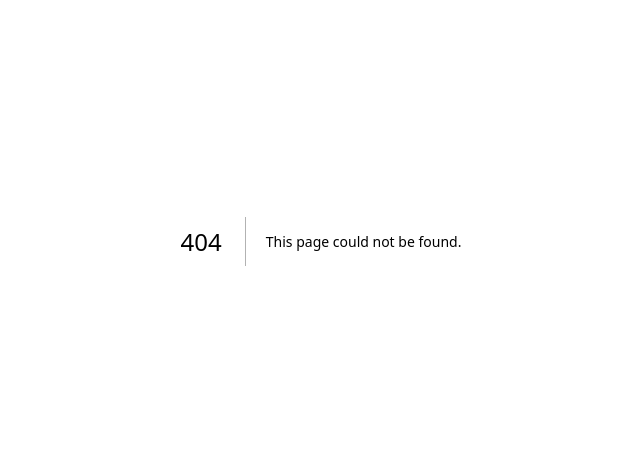
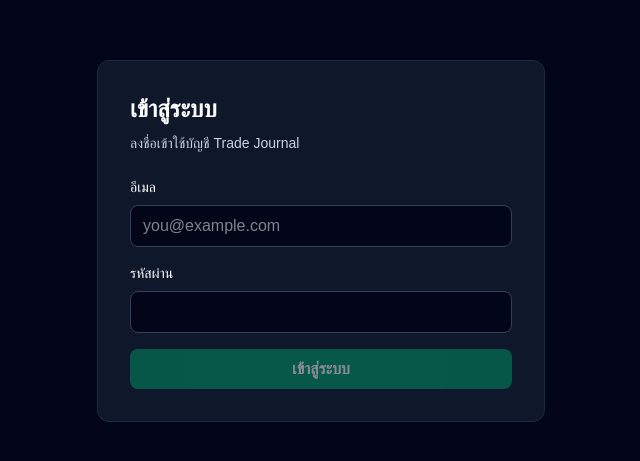
Before and after one commit to Parinya-boss/tradejournal, a Next.js app in the folder frontend/: page /login in a window 1280 px wide. Before the commit this address had no page. Shown: the part 159-620 px from the top of the page, without its empty margins (319-959 px from the left). Built offline with nearby package versions, Linux system fonts and the light colour scheme.

Commit message:
feat: add login page layout

```diff
--- /dev/null
+++ b/frontend/src/app/login/page.tsx
@@ -0,0 +1,53 @@
+export default function LoginPage() {
+  return (
+    <main className="flex min-h-screen items-center justify-center bg-slate-950 px-6 text-white">
+      <section className="w-full max-w-md rounded-xl border border-slate-800 bg-slate-900 p-8">
+        <h1 className="text-2xl font-bold">เข้าสู่ระบบ</h1>
+
+        <p className="mt-2 text-sm text-slate-300">
+          ลงชื่อเข้าใช้บัญชี Trade Journal
+        </p>
+
+        <div className="mt-6 space-y-4">
+          <div>
+            <label htmlFor="email" className="mb-2 block text-sm font-medium">
+              อีเมล
+            </label>
+
+            <input
+              type="email"
+              id="email"
+              autoComplete="email"
+              placeholder="you@example.com"
+              className="w-full rounded-lg border border-slate-700 bg-slate-950 px-3 py-2"
+            />
+          </div>
+
+          <div>
+            <label
+              htmlFor="password"
+              className="mb-2 block text-sm font-medium"
+            >
+              รหัสผ่าน
+            </label>
+
+            <input
+              type="password"
+              id="password"
+              autoComplete="current-password"
+              className="w-full rounded-lg border border-slate-700 bg-slate-950 px-3 py-2"
+            />
+          </div>
+
+          <button
+            type="button"
+            disabled
+            className="w-full cursor-not-allowed rounded-lg bg-emerald-600 px-4 py-2 font-semibold opacity-50"
+          >
+            เข้าสู่ระบบ
+          </button>
+        </div>
+      </section>
+    </main>
+  );
+}
```
